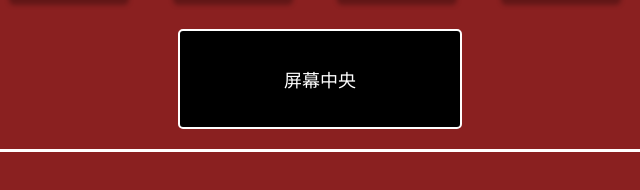
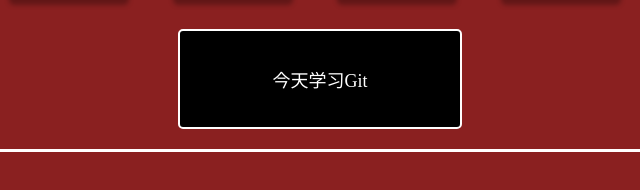
Before and after one commit to change-dopamine/dopamine01, a plain HTML site: page index.html in a window 1280 px wide. Shown: the part 598-788 px from the top of the page, 320-960 px from the left. Drawn offline with Linux system fonts and the light colour scheme.

Commit message:
修改了index.html中大屏幕的文字

```diff
--- a/index.html
+++ b/index.html
@@ -126,7 +126,7 @@
             <li>空</li>
             <li>空</li>
         </ul>
-        <div class="bottom">屏幕中央</div>
+        <div class="bottom">今天学习Git</div>
     </div>
     <script>
         const lis = document.querySelectorAll('ul li');
```
